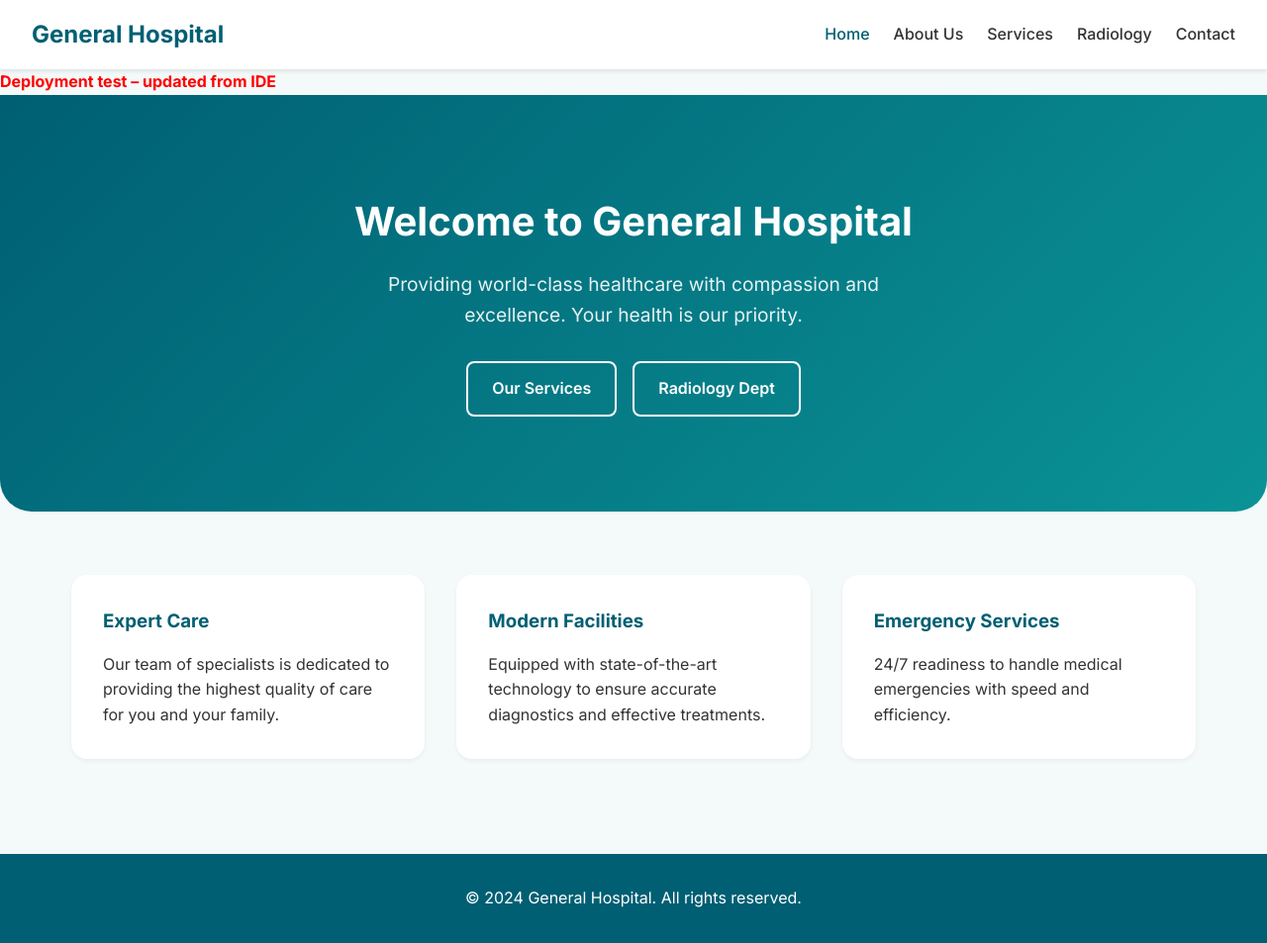
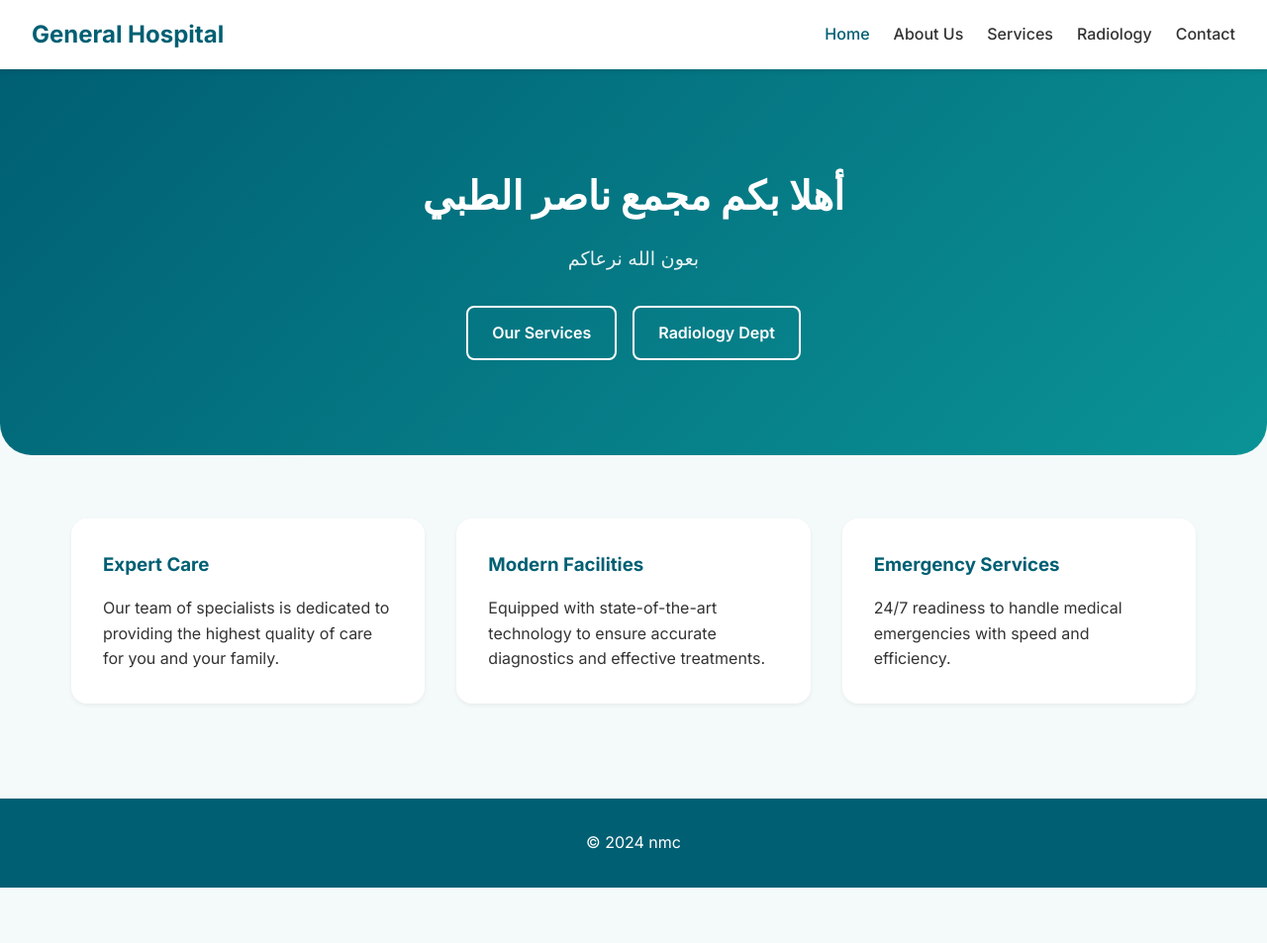
Before and after one commit to EngAmeerMoh/healthcare-site, a website built with Vite: page index.html in a window 1280 px wide. Shown: the whole page at 99% size. After the commit the page ends 897 px from the top, so only its background shows below. Built offline with nearby package versions, Linux system fonts and the light colour scheme.

Commit message:
update index

```diff
--- a/index.html
+++ b/index.html
@@ -25,14 +25,11 @@
       </ul>
     </nav>
   </header>
-  <p style="color:red; font-weight:bold;">
-    Deployment test – updated from IDE
-  </p>
   <main>
     <section class="hero">
       <div class="container">
-        <h1>Welcome to General Hospital</h1>
-        <p>Providing world-class healthcare with compassion and excellence. Your health is our priority.</p>
+        <h1>أهلا بكم مجمع ناصر الطبي </h1>
+        <p>بعون الله نرعاكم </p>
         <div style="display: flex; gap: 1rem; justify-content: center;">
           <a href="/services.html" class="btn btn-secondary">Our Services</a>
           <a href="/radiology.html" class="btn btn-secondary">Radiology Dept</a>
@@ -59,7 +56,7 @@
   </main>
 
   <footer>
-    <p>&copy; 2024 General Hospital. All rights reserved.</p>
+    <p>&copy; 2024 nmc </p>
   </footer>
 </body>
 
```
